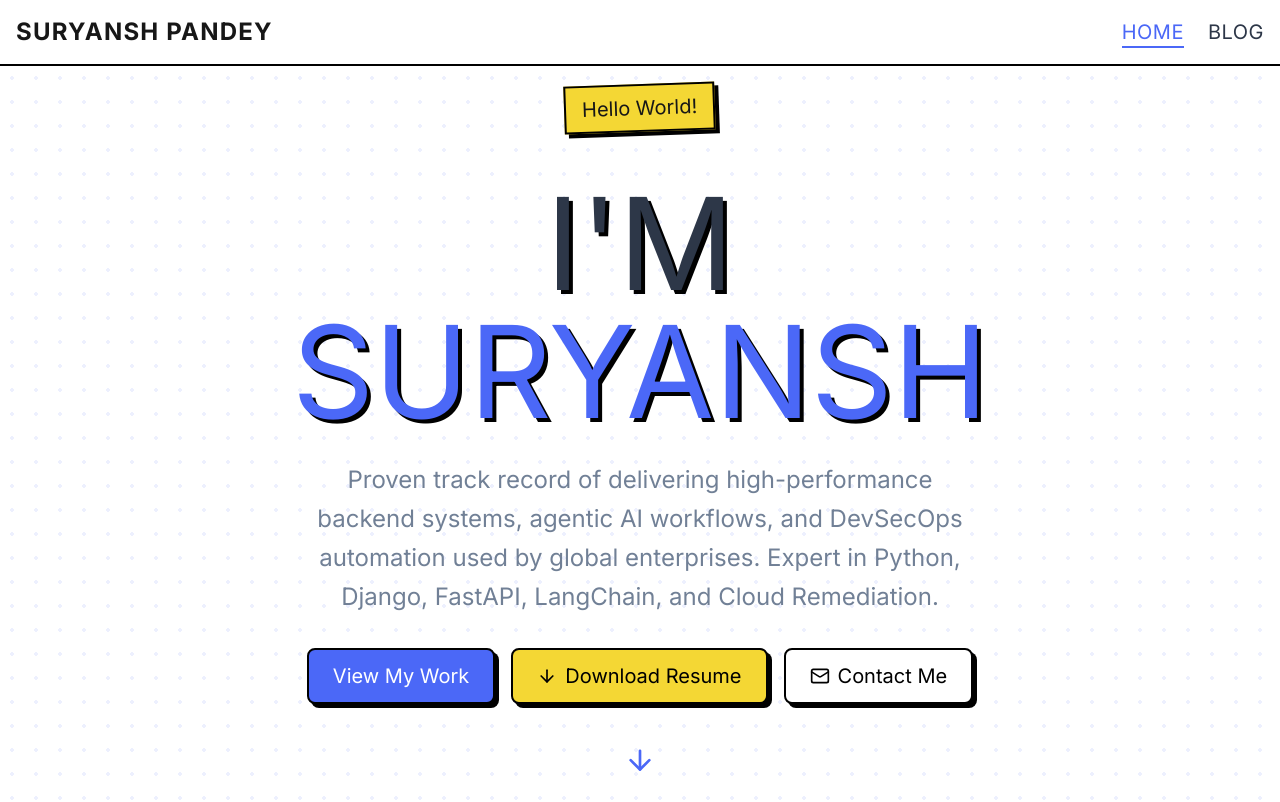
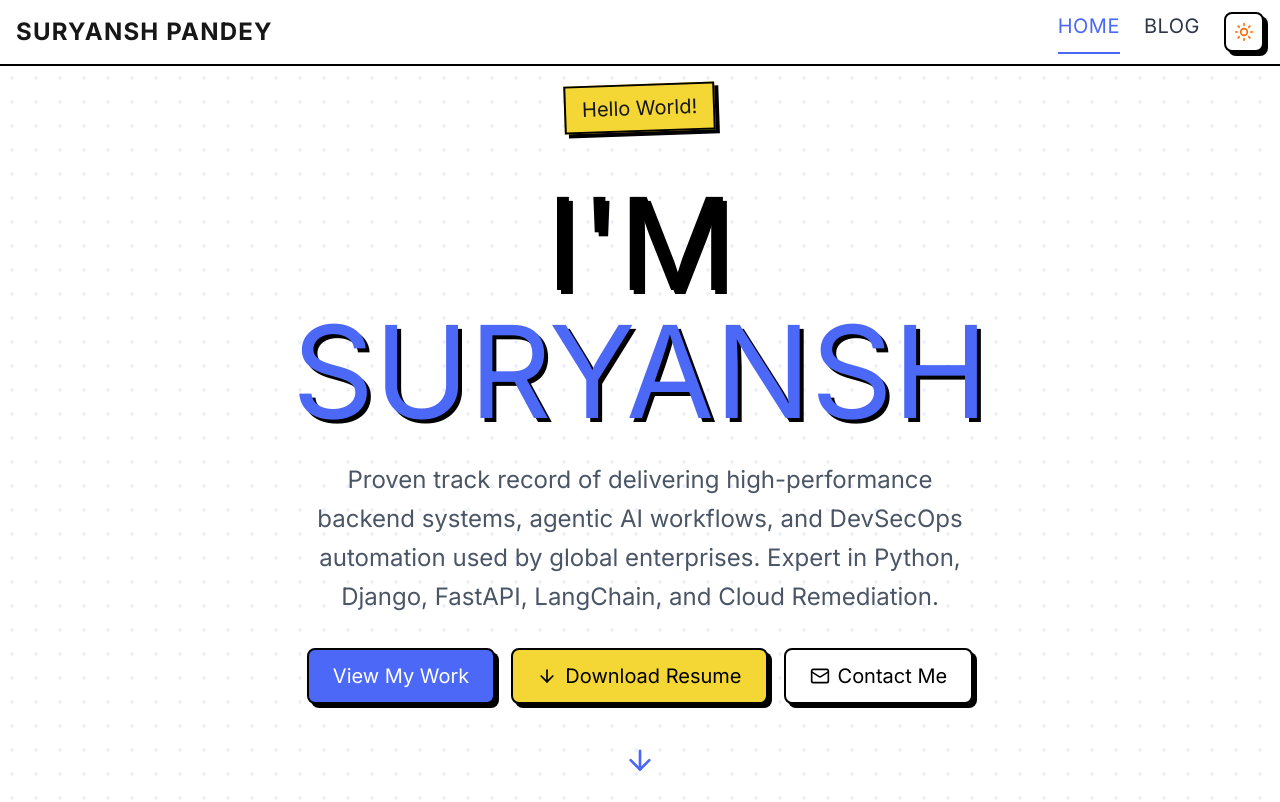
Before and after one commit to suryanshp1/portfolio-site, a Next.js app: page / in a window 1280 px wide. Shown: the top 802 px of the page. Built offline with nearby package versions, Linux system fonts and the light colour scheme.

Commit message:
Fix: Replace motion.h1 with standard h1 to debug text visibility

```diff
--- a/app/globals.css
+++ b/app/globals.css
@@ -21,11 +21,17 @@
   --foreground: #171717;
 }
 
-@media (prefers-color-scheme: dark) {
-  :root {
-    --background: #0a0a0a;
-    --foreground: #ededed;
-  }
+/* Dark mode overrides */
+.dark {
+  --background: #0a0a0a;
+  --foreground: #ededed;
+
+  /* Comic Theme Colors - Dark Mode */
+  --color-hero-blue: #4B68F7;
+  --color-punch-red: #FF4D4D;
+  --color-comic-yellow: #FFE135;
+  --color-speech-white: #1a1a1a;
+  /* Dark bubble */
 }
 
 body {
--- a/app/icon.tsx
+++ b/app/icon.tsx
@@ -1,7 +1,7 @@
 import { ImageResponse } from "next/og";
 
 // Route segment config
-export const runtime = "edge";
+export const dynamic = "force-static";
 
 // Image metadata
 export const size = {
--- a/app/layout.tsx
+++ b/app/layout.tsx
@@ -2,6 +2,7 @@ import "./globals.css";
 import type { Metadata } from "next";
 import { Inter, Bangers } from "next/font/google"; // Import Bangers for comic headers
 import { cn } from "@/lib/utils";
+import { ThemeProvider } from "@/components/theme-provider";
 
 const inter = Inter({ subsets: ["latin"], variable: "--font-inter" });
 const bangers = Bangers({
@@ -11,6 +12,7 @@ const bangers = Bangers({
 });
 
 export const metadata: Metadata = {
+  metadataBase: new URL("https://suryanshp1.github.io/portfolio-site"),
   title: "Suryansh Pandey | Senior Backend & AI Engineer",
   description:
     "Portfolio of Suryansh Pandey, a Senior Backend & AI Engineer specialized in Python, Cloud Native, and Agentic AI.",
@@ -52,15 +54,22 @@ export default function RootLayout({
   children: React.ReactNode;
 }) {
   return (
-    <html lang="en">
+    <html lang="en" suppressHydrationWarning>
       <body
         className={cn(
           inter.variable,
           bangers.variable,
-          "bg-light-bg dark:bg-dark-bg min-h-screen antialiased"
+          "bg-light-bg dark:bg-dark-bg min-h-screen antialiased transition-colors duration-300"
         )}
       >
-        {children}
+        <ThemeProvider
+          attribute="class"
+          defaultTheme="system"
+          enableSystem
+          disableTransitionOnChange
+        >
+          {children}
+        </ThemeProvider>
       </body>
     </html>
   );
--- a/app/opengraph-image.tsx
+++ b/app/opengraph-image.tsx
@@ -1,7 +1,7 @@
 import { ImageResponse } from "next/og";
 import { RESUME_DATA } from "@/data/resume";
 
-export const runtime = "edge";
+export const dynamic = "force-static";
 
 export const alt = "Suryansh Pandey Portfolio";
 export const size = {
--- a/app/robots.ts
+++ b/app/robots.ts
@@ -1,4 +1,6 @@
 import { MetadataRoute } from "next";
+
+export const dynamic = "force-static";
 
 export default function robots(): MetadataRoute.Robots {
     const baseUrl = "https://suryanshp1.github.io/portfolio-site";
--- a/app/sitemap.ts
+++ b/app/sitemap.ts
@@ -1,5 +1,7 @@
 import { MetadataRoute } from "next";
 import { getAllPosts } from "@/lib/posts";
+
+export const dynamic = "force-static";
 
 export default function sitemap(): MetadataRoute.Sitemap {
     const baseUrl = "https://suryanshp1.github.io/portfolio-site";
--- a/components/layout/header.tsx
+++ b/components/layout/header.tsx
@@ -2,9 +2,10 @@
 
 import Link from "next/link";
 import { usePathname } from "next/navigation";
-import { cn } from "@/lib/utils";
 import { RESUME_DATA } from "@/data/resume";
 import { motion } from "framer-motion";
+import { cn } from "@/lib/utils";
+import { ThemeToggle } from "@/components/ui/theme-toggle";
 
 export function Header() {
   const pathname = usePathname();
@@ -45,6 +46,7 @@ export function Header() {
               )}
             </Link>
           ))}
+          <ThemeToggle />
         </nav>
       </div>
     </header>
--- a/components/sections/experience-projects.tsx
+++ b/components/sections/experience-projects.tsx
@@ -28,7 +28,7 @@ export function Projects() {
               {project.techStack.map((tech) => (
                 <span
                   key={tech}
-                  className="rounded border border-black bg-gray-200 px-2 py-1 text-sm font-bold"
+                  className="rounded border border-black bg-gray-200 px-2 py-1 text-sm font-bold text-black dark:bg-gray-800 dark:text-white"
                 >
                   {tech}
                 </span>
--- a/components/sections/hero.tsx
+++ b/components/sections/hero.tsx
@@ -22,23 +22,18 @@ export function Hero() {
           </span>
         </motion.div>
 
-        <motion.h1
-          initial={{ opacity: 0, scale: 0.9 }}
-          animate={{ opacity: 1, scale: 1 }}
-          transition={{ delay: 0.2, duration: 0.5 }}
-          className="font-comic text-text-primary mb-6 text-6xl drop-shadow-[4px_4px_0px_rgba(0,0,0,1)] md:text-8xl lg:text-9xl dark:text-white dark:drop-shadow-[4px_4px_0px_rgba(255,255,255,0.5)]"
-        >
-          I'M{" "}
+        <h1 className="font-comic mb-6 text-6xl drop-shadow-[4px_4px_0px_rgba(0,0,0,1)] md:text-8xl lg:text-9xl dark:drop-shadow-[4px_4px_0px_rgba(255,255,255,0.5)]">
+          <span className="text-black dark:text-white">I'M</span>{" "}
           <span className="text-hero-blue">
             {RESUME_DATA.name.split(" ")[0].toUpperCase()}
           </span>
-        </motion.h1>
+        </h1>
 
         <motion.p
           initial={{ opacity: 0 }}
           animate={{ opacity: 1 }}
           transition={{ delay: 0.4 }}
-          className="text-text-secondary mx-auto max-w-2xl text-xl leading-relaxed md:text-2xl dark:text-gray-300"
+          className="text-gray-600 mx-auto max-w-2xl text-xl leading-relaxed md:text-2xl dark:text-gray-300"
         >
           {RESUME_DATA.summary}
         </motion.p>
--- /dev/null
+++ b/components/theme-provider.tsx
@@ -0,0 +1,11 @@
+"use client";
+
+import * as React from "react";
+import { ThemeProvider as NextThemesProvider } from "next-themes";
+
+export function ThemeProvider({
+    children,
+    ...props
+}: React.ComponentProps<typeof NextThemesProvider>) {
+    return <NextThemesProvider {...props}>{children}</NextThemesProvider>;
+}
--- a/components/ui/comic-button.tsx
+++ b/components/ui/comic-button.tsx
@@ -6,16 +6,20 @@ import { motion, HTMLMotionProps } from "framer-motion";
 
 interface ComicButtonProps extends HTMLMotionProps<"button"> {
   variant?: "primary" | "secondary" | "outline";
+  size?: "default" | "icon";
 }
 
-export const ComicButton = React.forwardRef<
-  HTMLButtonElement,
-  ComicButtonProps
->(({ className, variant = "primary", ...props }, ref) => {
+export const ComicButton = React.forwardRef<HTMLButtonElement, ComicButtonProps>(
+  ({ className, variant = "primary", size = "default", ...props }, ref) => {
     const variants = {
       primary: "bg-hero-blue text-white",
       secondary: "bg-golden text-black",
       outline: "bg-white text-black",
+    };
+
+    const sizes = {
+      default: "px-6 py-3",
+      icon: "h-10 w-10 p-2",
     };
 
     return (
@@ -23,13 +27,15 @@ export const ComicButton = React.forwardRef<
         whileHover={{ scale: 1.05, boxShadow: "6px 6px 0px 0px rgba(0,0,0,1)" }}
         whileTap={{ scale: 0.95, boxShadow: "2px 2px 0px 0px rgba(0,0,0,1)" }}
         className={cn(
-        "font-comic inline-flex items-center justify-center gap-2 rounded-lg border-2 border-black px-6 py-3 text-xl shadow-[4px_4px_0px_0px_rgba(0,0,0,1)] transition-all",
+          "font-comic inline-flex items-center justify-center gap-2 rounded-lg border-2 border-black text-xl shadow-[4px_4px_0px_0px_rgba(0,0,0,1)] transition-all",
           variants[variant],
+          sizes[size],
           className
         )}
         ref={ref}
         {...props}
       />
     );
-});
+  }
+);
 ComicButton.displayName = "ComicButton";
--- /dev/null
+++ b/components/ui/theme-toggle.tsx
@@ -0,0 +1,49 @@
+"use client";
+
+import * as React from "react";
+import { Moon, Sun } from "lucide-react";
+import { useTheme } from "next-themes";
+import { ComicButton } from "@/components/ui/comic-button";
+import { motion } from "framer-motion";
+
+export function ThemeToggle() {
+    const { theme, setTheme } = useTheme();
+    const [mounted, setMounted] = React.useState(false);
+
+    React.useEffect(() => {
+        setMounted(true);
+    }, []);
+
+    if (!mounted) {
+        return (
+            <ComicButton variant="outline" className="px-3" disabled>
+                <Sun className="h-5 w-5 opacity-0" />
+            </ComicButton>
+        )
+    }
+
+    return (
+        <ComicButton
+            variant="outline"
+            size="icon"
+            onClick={() => setTheme(theme === "dark" ? "light" : "dark")}
+            className="px-3"
+            aria-label="Toggle Theme"
+        >
+            <motion.div
+                initial={false}
+                animate={{
+                    rotate: theme === "dark" ? 180 : 0,
+                    scale: theme === "dark" ? 1 : 1,
+                }}
+                transition={{ type: "spring", stiffness: 200, damping: 10 }}
+            >
+                {theme === "dark" ? (
+                    <Moon className="h-5 w-5 text-purple-500" />
+                ) : (
+                    <Sun className="h-5 w-5 text-orange-500" />
+                )}
+            </motion.div>
+        </ComicButton>
+    );
+}
```
Lines whose indentation alone changed are shown as unchanged.
